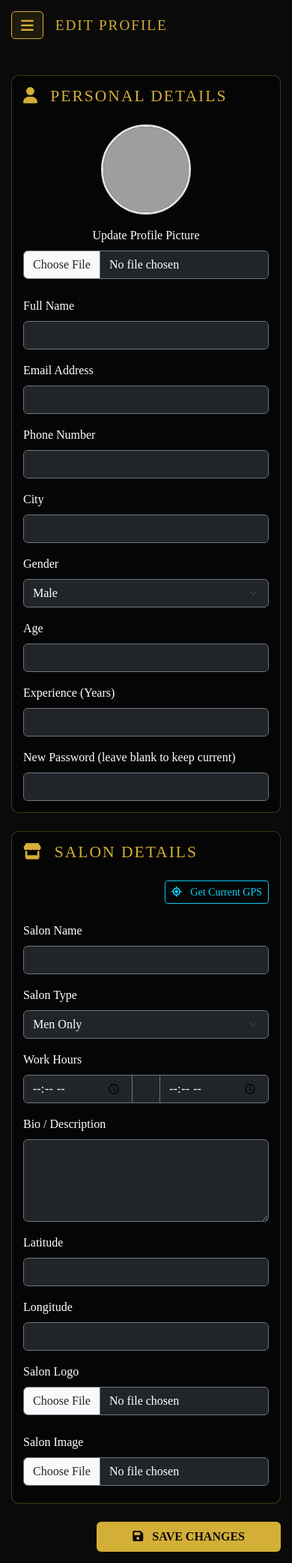
After one commit to alaemaghchich/-COIFFEUR-ELITE---appliction-web-PFA, a PHP site: page /barber/profile.php in a window 390 px wide. The commit adds this page. Shown: the whole page at 75% size. Run offline with PHP 8.4, Linux system fonts and the light colour scheme; the visitor is signed in with stand-in values (Sample User, id 1); data that the repository does not hold is empty; grey boxes are pictures that could not be loaded.

Commit message:
complet project after finexed update in profile coiffeur and fixed de responsive problems

```diff
--- /dev/null
+++ b/barber/profile.php
@@ -0,0 +1,313 @@
+<?php
+session_start();
+if(!isset($_SESSION['user_id']) || $_SESSION['user_role'] != 'barber') {
+    header("Location: /auth/login.php");
+    exit();
+}
+
+include_once '../config/db.php';
+include_once '../classes/Barber.php';
+
+$database = new Database();
+$db = $database->getConnection();
+$barber = new Barber($db);
+
+$barber_id = $_SESSION['user_id'];
+$message = "";
+$status = "";
+
+if(isset($_POST['update_profile'])) {
+    $files = [];
+
+    // Handle Profile Picture
+    if(isset($_FILES['profile_pic']) && $_FILES['profile_pic']['error'] == 0) {
+        $img_name = "p_" . time() . "_" . basename($_FILES["profile_pic"]["name"]);
+        if(move_uploaded_file($_FILES["profile_pic"]["tmp_name"], "../uploads/profiles/" . $img_name)) {
+            $files['profile_pic'] = $img_name;
+        }
+    }
+
+    // Handle Salon Logo
+    if(isset($_FILES['salon_logo']) && $_FILES['salon_logo']['error'] == 0) {
+        $img_name = "l_" . time() . "_" . basename($_FILES["salon_logo"]["name"]);
+        if(move_uploaded_file($_FILES["salon_logo"]["tmp_name"], "../uploads/salons/" . $img_name)) {
+            $files['salon_logo'] = $img_name;
+        }
+    }
+
+    // Handle Salon Image
+    if(isset($_FILES['salon_img']) && $_FILES['salon_img']['error'] == 0) {
+        $img_name = "s_" . time() . "_" . basename($_FILES["salon_img"]["name"]);
+        if(move_uploaded_file($_FILES["salon_img"]["tmp_name"], "../uploads/salons/" . $img_name)) {
+            $files['salon_img'] = $img_name;
+        }
+    }
+
+    $data = $_POST;
+    $data['user_id'] = $barber_id;
+
+    $result = $barber->updateProfile($data, $files);
+    if($result === true) {
+        $message = "Profile updated successfully!";
+        $status = "success";
+    } else {
+        $message = "Error: " . $result;
+        $status = "danger";
+    }
+}
+
+$details = $barber->getBarberDetails($barber_id);
+?>
+
+<!DOCTYPE html>
+<html lang="en">
+<head>
+    <meta charset="UTF-8">
+    <meta name="viewport" content="width=device-width, initial-scale=1.0">
+    <title>Edit Profile - Coiffeur Elite</title>
+    <link href="https://cdn.jsdelivr.net/npm/bootstrap@5.3.0/dist/css/bootstrap.min.css" rel="stylesheet">
+    <link rel="stylesheet" href="https://cdnjs.cloudflare.com/ajax/libs/font-awesome/6.4.0/css/all.min.css">
+    <link rel="stylesheet" href="/assets/css/style.css">
+    <style>
+        .gps-btn {
+            white-space: nowrap;
+        }
+    </style>
+</head>
+<body class="bg-darker text-white">
+    <div class="admin-layout">
+        <!-- Sidebar -->
+        <div class="sidebar p-4" id="sidebar">
+            <div class="d-flex align-items-center justify-content-between mb-5">
+                <h3 class="text-gold mb-0 sidebar-text">BARBER</h3>
+                <button class="sidebar-toggle" onclick="toggleSidebar()"><i class="fas fa-bars"></i></button>
+            </div>
+
+            <ul class="nav flex-column gap-2">
+                <li class="nav-item">
+                    <a href="dashboard.php" class="nav-link">
+                        <i class="fas fa-chart-line me-2"></i> <span class="sidebar-text">Appointments</span>
+                    </a>
+                </li>
+                <li class="nav-item">
+                    <a href="services.php" class="nav-link">
+                        <i class="fas fa-concierge-bell me-2"></i> <span class="sidebar-text">Services</span>
+                    </a>
+                </li>
+                <li class="nav-item">
+                    <a href="profile.php" class="nav-link active">
+                        <i class="fas fa-user-edit me-2"></i> <span class="sidebar-text">My Profile</span>
+                    </a>
+                </li>
+                <li class="nav-item">
+                    <a href="/customer/barber_view.php?id=<?php echo $barber_id; ?>" class="nav-link text-info">
+                        <i class="fas fa-eye me-2"></i> <span class="sidebar-text">Public View</span>
+                    </a>
+                </li>
+                <hr class="border-secondary my-4">
+                <li class="nav-item">
+                    <a href="/index.php" class="nav-link text-gold">
+                        <i class="fas fa-home me-2"></i> <span class="sidebar-text">Main Site</span>
+                    </a>
+                </li>
+                <li class="nav-item">
+                    <a href="/auth/logout.php" class="nav-link text-danger">
+                        <i class="fas fa-sign-out-alt me-2"></i> <span class="sidebar-text">Logout</span>
+                    </a>
+                </li>
+            </ul>
+        </div>
+
+        <!-- Main Content -->
+        <div class="main-content p-3 p-lg-5">
+            <header class="mb-5 d-flex justify-content-between align-items-center">
+                <div class="d-flex align-items-center">
+                    <button class="sidebar-toggle me-3 d-lg-none" onclick="toggleSidebar()"><i class="fas fa-bars"></i></button>
+                    <h2 class="mb-0">Edit Profile</h2>
+                </div>
+                <div class="text-gray-text d-none d-sm-block">
+                    <img src="<?php echo $details['profile_pic'] ? '/uploads/profiles/'.$details['profile_pic'] : 'https://ui-avatars.com/api/?name='.urlencode($details['full_name']); ?>" class="rounded-circle me-2" width="30" height="30" style="object-fit: cover;">
+                    <span class="text-gold"><?php echo $details['full_name']; ?></span>
+                </div>
+            </header>
+
+            <?php if($message): ?>
+                <div class="alert alert-<?php echo $status; ?> alert-dismissible fade show bg-dark text-<?php echo $status; ?> border-<?php echo $status; ?>" role="alert">
+                    <?php echo $message; ?>
+                    <button type="button" class="btn-close btn-close-white" data-bs-dismiss="alert"></button>
+                </div>
+            <?php endif; ?>
+
+            <form action="profile.php" method="POST" enctype="multipart/form-data">
+                <div class="row g-4">
+                    <!-- Personal Information -->
+                    <div class="col-lg-6">
+                        <div class="card-luxury p-4 h-100">
+                            <h4 class="text-gold mb-4"><i class="fas fa-user me-2"></i> Personal Details</h4>
+
+                            <div class="text-center mb-4">
+                                <img src="<?php echo $details['profile_pic'] ? '/uploads/profiles/'.$details['profile_pic'] : 'https://ui-avatars.com/api/?name='.urlencode($details['full_name']); ?>" class="rounded-circle mb-3 border border-gold" width="120" height="120" style="object-fit: cover; border-width: 3px !important;">
+                                <div class="mb-3">
+                                    <label class="form-label text-gray-text">Update Profile Picture</label>
+                                    <input type="file" name="profile_pic" class="form-control bg-dark text-white border-secondary mb-2">
+                                </div>
+                            </div>
+
+                            <div class="row g-3">
+                                <div class="col-12">
+                                    <label class="form-label text-gray-text">Full Name</label>
+                                    <input type="text" name="full_name" class="form-control bg-dark text-white border-secondary" value="<?php echo $details['full_name']; ?>" required>
+                                </div>
+                                <div class="col-md-6">
+                                    <label class="form-label text-gray-text">Email Address</label>
+                                    <input type="email" name="email" class="form-control bg-dark text-white border-secondary" value="<?php echo $details['email']; ?>" >
+                                </div>
+                                <div class="col-md-6">
+                                    <label class="form-label text-gray-text">Phone Number</label>
+                                    <input type="text" name="phone" class="form-control bg-dark text-white border-secondary" value="<?php echo $details['phone']; ?>" required>
+                                </div>
+                                <div class="col-md-6">
+                                    <label class="form-label text-gray-text">City</label>
+                                    <input type="text" name="city" class="form-control bg-dark text-white border-secondary" value="<?php echo $details['city']; ?>" required>
+                                </div>
+                                <div class="col-md-6">
+                                    <label class="form-label text-gray-text">Gender</label>
+                                    <select name="gender" class="form-select bg-dark text-white border-secondary">
+                                        <option value="male" <?php echo $details['gender'] == 'male' ? 'selected' : ''; ?>>Male</option>
+                                        <option value="female" <?php echo $details['gender'] == 'female' ? 'selected' : ''; ?>>Female</option>
+                                    </select>
+                                </div>
+                                <div class="col-md-6">
+                                    <label class="form-label text-gray-text">Age</label>
+                                    <input type="number" name="age" class="form-control bg-dark text-white border-secondary" value="<?php echo $details['age']; ?>">
+                                </div>
+                                <div class="col-md-6">
+                                    <label class="form-label text-gray-text">Experience (Years)</label>
+                                    <input type="number" name="experience_years" class="form-control bg-dark text-white border-secondary" value="<?php echo $details['experience_years']; ?>">
+                                </div>
+                                <div class="col-12">
+                                    <label class="form-label text-gray-text">New Password (leave blank to keep current)</label>
+                                    <input type="password" name="password" class="form-control bg-dark text-white border-secondary">
+                                </div>
+                            </div>
+                        </div>
+                    </div>
+
+                    <!-- Salon Information -->
+                    <div class="col-lg-6">
+                        <div class="card-luxury p-4 h-100">
+                            <h4 class="text-gold mb-4"><i class="fas fa-store me-2"></i> Salon Details</h4>
+
+                            <div class="row g-3">
+                                <div class="col-12 text-end mb-2">
+                                    <button type="button" onclick="getLocation()" class="btn btn-sm btn-outline-info gps-btn">
+                                        <i class="fas fa-location-crosshairs me-2"></i> Get Current GPS
+                                    </button>
+                                </div>
+                                <div class="col-12">
+                                    <label class="form-label text-gray-text">Salon Name</label>
+                                    <input type="text" name="salon_name" class="form-control bg-dark text-white border-secondary" value="<?php echo $details['salon_name']; ?>" required>
+                                </div>
+                                <div class="col-md-6">
+                                    <label class="form-label text-gray-text">Salon Type</label>
+                                    <select name="salon_type" class="form-select bg-dark text-white border-secondary">
+                                        <option value="men" <?php echo $details['salon_type'] == 'men' ? 'selected' : ''; ?>>Men Only</option>
+                                        <option value="women" <?php echo $details['salon_type'] == 'women' ? 'selected' : ''; ?>>Women Only</option>
+                                        <option value="unisex" <?php echo $details['salon_type'] == 'unisex' ? 'selected' : ''; ?>>Unisex</option>
+                                    </select>
+                                </div>
+                                <div class="col-md-6">
+                                    <label class="form-label text-gray-text">Work Hours</label>
+                                    <div class="input-group">
+                                        <input type="time" name="work_start" class="form-control bg-dark text-white border-secondary" value="<?php echo $details['work_start']; ?>">
+                                        <span class="input-group-text bg-dark border-secondary text-gray-text">to</span>
+                                        <input type="time" name="work_end" class="form-control bg-dark text-white border-secondary" value="<?php echo $details['work_end']; ?>">
+                                    </div>
+                                </div>
+                                <div class="col-12">
+                                    <label class="form-label text-gray-text">Bio / Description</label>
+                                    <textarea name="bio" class="form-control bg-dark text-white border-secondary" rows="4"><?php echo $details['bio']; ?></textarea>
+                                </div>
+
+                                <div class="col-md-6">
+                                    <label class="form-label text-gray-text">Latitude</label>
+                                    <input type="text" name="lat" id="lat" class="form-control bg-dark text-white border-secondary" value="<?php echo $details['lat']; ?>">
+                                </div>
+                                <div class="col-md-6">
+                                    <label class="form-label text-gray-text">Longitude</label>
+                                    <input type="text" name="lon" id="lon" class="form-control bg-dark text-white border-secondary" value="<?php echo $details['lon']; ?>">
+                                </div>
+
+                                <div class="col-md-6">
+                                    <label class="form-label text-gray-text">Salon Logo</label>
+                                    <input type="file" name="salon_logo" class="form-control bg-dark text-white border-secondary mb-2">
+                                </div>
+                                <div class="col-md-6">
+                                    <label class="form-label text-gray-text">Salon Image</label>
+                                    <input type="file" name="salon_img" class="form-control bg-dark text-white border-secondary mb-2">
+                                </div>
+                            </div>
+                        </div>
+                    </div>
+
+                    <div class="col-12 text-end">
+                        <button type="submit" name="update_profile" class="btn btn-gold px-5 py-2"><i class="fas fa-save me-2"></i> Save Changes</button>
+                    </div>
+                </div>
+            </form>
+        </div>
+    </div>
+
+    <script src="https://cdn.jsdelivr.net/npm/bootstrap@5.3.0/dist/js/bootstrap.bundle.min.js"></script>
+    <script>
+        function toggleSidebar() {
+            const sidebar = document.getElementById('sidebar');
+            const isMobile = window.innerWidth <= 992;
+
+            if (isMobile) {
+                sidebar.classList.toggle('active');
+            } else {
+                sidebar.classList.toggle('collapsed');
+                localStorage.setItem('barberSidebarCollapsed', sidebar.classList.contains('collapsed'));
+            }
+        }
+
+        function getLocation() {
+            if (navigator.geolocation) {
+                const btn = document.querySelector('.gps-btn');
+                btn.innerHTML = '<i class="fas fa-spinner fa-spin me-2"></i> Fetching...';
+                btn.disabled = true;
+
+                navigator.geolocation.getCurrentPosition(
+                    (position) => {
+                        document.getElementById("lat").value = position.coords.latitude.toFixed(8);
+                        document.getElementById("lon").value = position.coords.longitude.toFixed(8);
+                        btn.innerHTML = '<i class="fas fa-check me-2"></i> Location Saved';
+                        btn.classList.replace('btn-outline-info', 'btn-success');
+                        setTimeout(() => {
+                            btn.innerHTML = '<i class="fas fa-location-crosshairs me-2"></i> Get Current GPS';
+                            btn.classList.replace('btn-success', 'btn-outline-info');
+                            btn.disabled = false;
+                        }, 3000);
+                    },
+                    (error) => {
+                        alert("Error getting location: " + error.message);
+                        btn.innerHTML = '<i class="fas fa-location-crosshairs me-2"></i> Get Current GPS';
+                        btn.disabled = false;
+                    }
+                );
+            } else {
+                alert("Geolocation is not supported by this browser.");
+            }
+        }
+
+        document.addEventListener('DOMContentLoaded', () => {
+            const sidebar = document.getElementById('sidebar');
+            const isCollapsed = localStorage.getItem('barberSidebarCollapsed') === 'true';
+            if (isCollapsed && window.innerWidth > 992) {
+                sidebar.classList.add('collapsed');
+            }
+        });
+    </script>
+</body>
+</html>
--- a/classes/Barber.php
+++ b/classes/Barber.php
@@ -50,6 +50,100 @@ class Barber extends User {
             }
         }
         return $res;
+    }
+
+    public function updateProfile($data, $files = []) {
+        try {
+            $this->conn->beginTransaction();
+
+            // 1. Update users table
+            $user_query = "UPDATE users SET
+                           full_name = :full_name,
+                           email = :email,
+                           phone = :phone,
+                           city = :city,
+                           gender = :gender";
+
+            if (!empty($data['password'])) {
+                $user_query .= ", password = :password";
+            }
+            if (!empty($files['profile_pic'])) {
+                $user_query .= ", profile_pic = :profile_pic";
+            } elseif ($data['remove_profile_pic']) {
+                $user_query .= ", profile_pic = NULL";
+            }
+            $user_query .= " WHERE id = :id";
+
+            $stmt = $this->conn->prepare($user_query);
+            $stmt->bindParam(":full_name", $data['full_name']);
+            $stmt->bindParam(":email", $data['email']);
+            $stmt->bindParam(":phone", $data['phone']);
+            $stmt->bindParam(":city", $data['city']);
+            $stmt->bindParam(":gender", $data['gender']);
+            $stmt->bindParam(":id", $data['user_id']);
+
+            if (!empty($data['password'])) {
+                $hashed_password = password_hash($data['password'], PASSWORD_DEFAULT);
+                $stmt->bindParam(":password", $hashed_password);
+            }
+            if (!empty($files['profile_pic'])) {
+                $stmt->bindParam(":profile_pic", $files['profile_pic']);
+            }
+
+            $stmt->execute();
+
+            // 2. Update barber_details table
+            $details_query = "UPDATE barber_details SET
+                              age = :age,
+                              bio = :bio,
+                              experience_years = :experience_years,
+                              salon_name = :salon_name,
+                              salon_type = :salon_type,
+                              work_start = :work_start,
+                              work_end = :work_end,
+                              lat = :lat,
+                              lon = :lon";
+
+            if (!empty($files['salon_logo'])) {
+                $details_query .= ", salon_logo = :salon_logo";
+            } elseif ($data['remove_salon_logo']) {
+                $details_query .= ", salon_logo = NULL";
+            }
+
+            if (!empty($files['salon_img'])) {
+                $details_query .= ", salon_img = :salon_img";
+            } elseif ($data['remove_salon_img']) {
+                $details_query .= ", salon_img = NULL";
+            }
+            $details_query .= " WHERE user_id = :id";
+
+            $stmt = $this->conn->prepare($details_query);
+            $stmt->bindParam(":age", $data['age']);
+            $stmt->bindParam(":bio", $data['bio']);
+            $stmt->bindParam(":experience_years", $data['experience_years']);
+            $stmt->bindParam(":salon_name", $data['salon_name']);
+            $stmt->bindParam(":salon_type", $data['salon_type']);
+            $stmt->bindParam(":work_start", $data['work_start']);
+            $stmt->bindParam(":work_end", $data['work_end']);
+            $stmt->bindParam(":lat", $data['lat']);
+            $stmt->bindParam(":lon", $data['lon']);
+            $stmt->bindParam(":id", $data['user_id']);
+
+            if (!empty($files['salon_logo'])) {
+                $stmt->bindParam(":salon_logo", $files['salon_logo']);
+            }
+            if (!empty($files['salon_img'])) {
+                $stmt->bindParam(":salon_img", $files['salon_img']);
+            }
+
+            $stmt->execute();
+
+            $this->conn->commit();
+            return true;
+        } catch (Exception $e) {
+            $this->conn->rollBack();
+            return $e->getMessage();
+        }
     }
 
     public function getBarberDetails($barber_id) {
--- a/customer/ajax_get_available_times.php
+++ b/customer/ajax_get_available_times.php
@@ -1,3 +1,4 @@
+
 <?php
 header('Content-Type: application/json');
 
--- a/includes/header.php
+++ b/includes/header.php
@@ -37,7 +37,6 @@
                                     <li><a class="dropdown-item" href="/barber/dashboard.php">Dashboard</a></li>
                                 <?php else: ?>
                                     <li><a class="dropdown-item" href="/customer/my_bookings.php"><i class="fas fa-calendar-alt me-2"></i> My Appointments</a></li>
-                                    <li><a class="dropdown-item" href="/customer/profile.php">My Profile</a></li>
                                 <?php endif; ?>
                                 <li><hr class="dropdown-divider"></li>
                                 <li><a class="dropdown-item text-danger" href="/auth/logout.php">Logout</a></li>
```
Also changed, not shown: barber/services.php (+98 -14 lines), customer/barber_view.php (+63 -60 lines).
